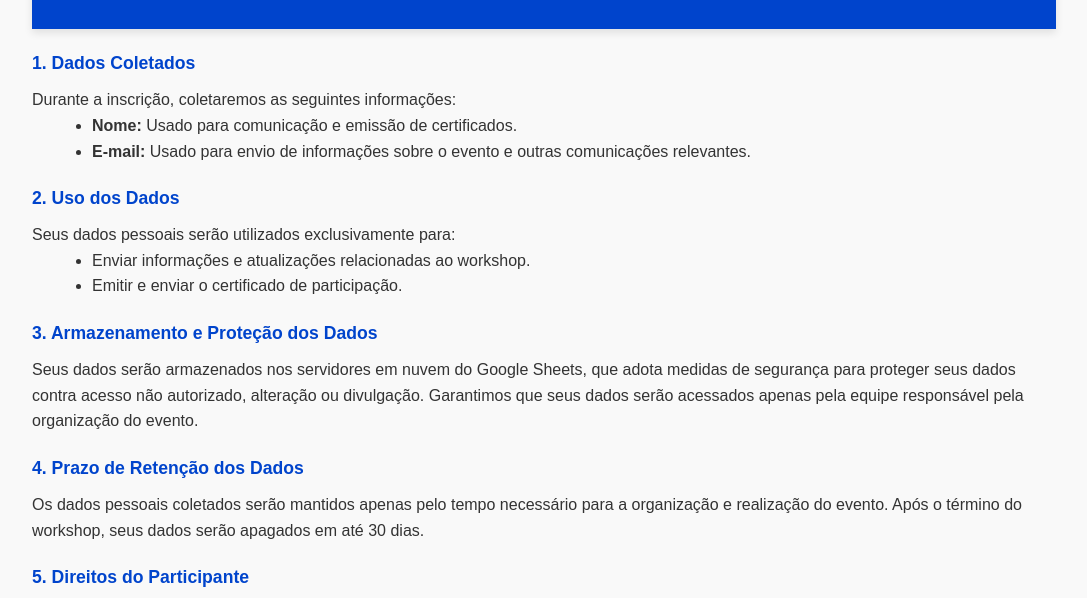
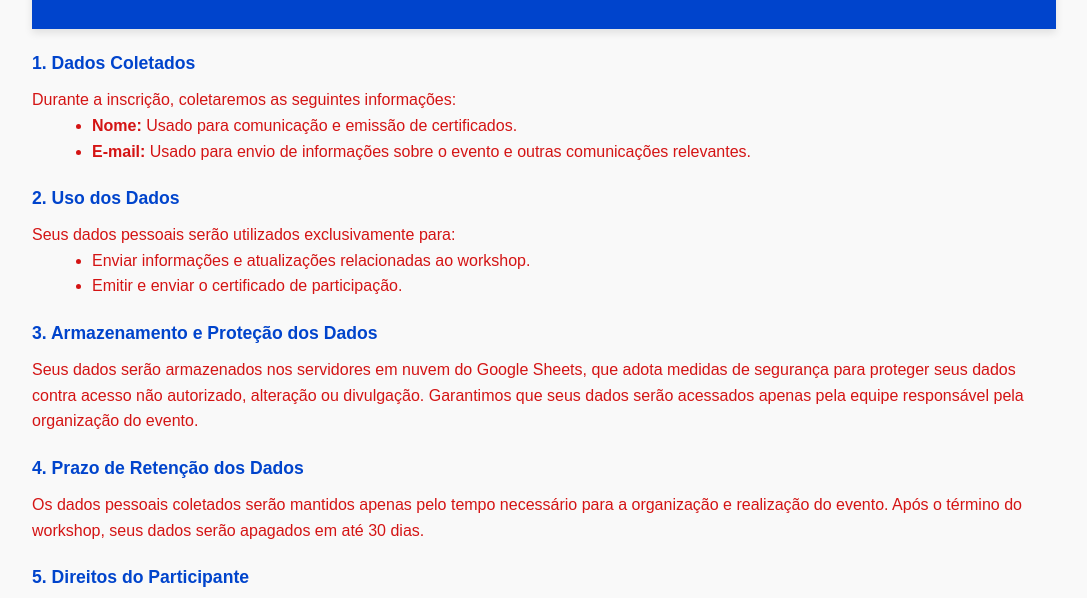
Before and after one commit to F-K-C/qiskit_fall_fest_2025_site, a plain HTML site: page privacidade.html in a window 1280 px wide. Shown: the part 138-736 px from the top of the page, without its empty margins (96-1183 px from the left). Drawn offline with Linux system fonts and the light colour scheme; files that its build step writes are made by us from their sources.

```diff
--- a/css/styles2.css
+++ b/css/styles2.css
@@ -10,7 +10,7 @@ body {
     font-family: Arial, sans-serif;
     line-height: 1.6;
     padding: 20px;
-    color: #333;
+    color: #d41414;
     background-color: #f9f9f9;
 }
 
```
